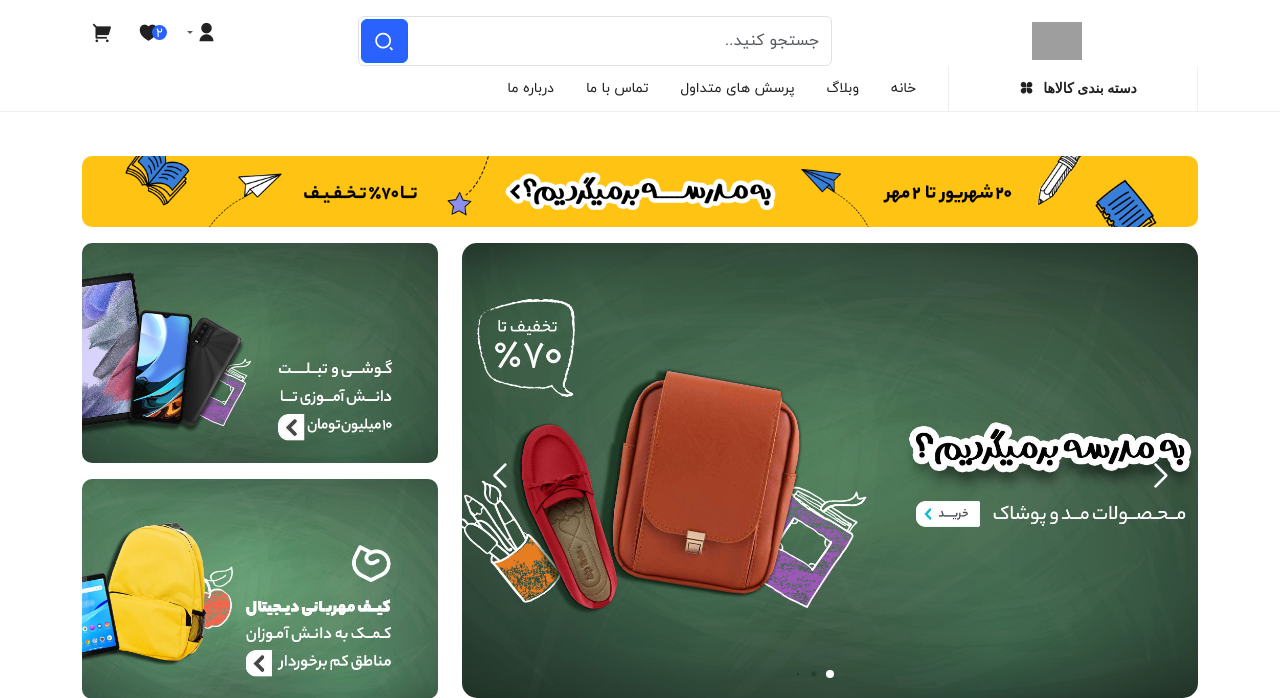
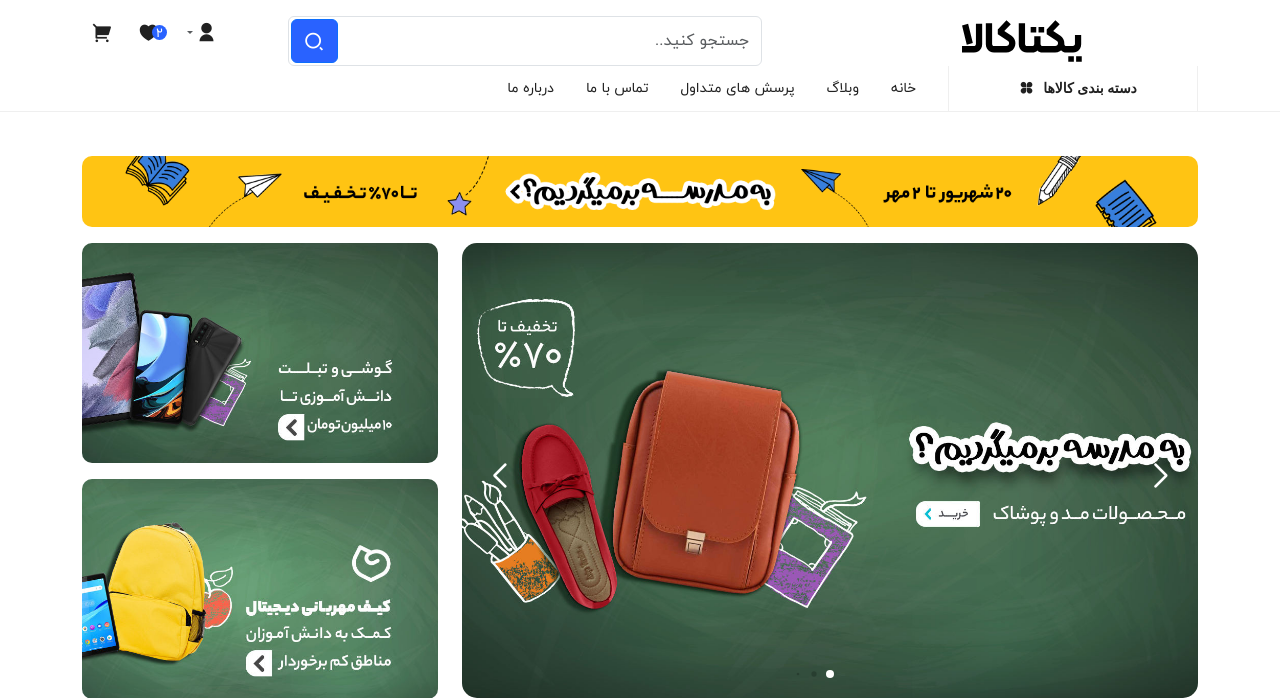
Before and after one commit to pouriashiralipour/digikala_online_shop, a Django app: page / in a window 1280 px wide. Shown: the top 698 px of the page. Run offline with Django 5.2, Linux system fonts and the light colour scheme; parts of the project's set-up code (start-up, migrations or seed data) failed here and were passed over; some libraries are stand-ins or nearby versions; some web fonts are replaced; grey boxes are pictures that could not be loaded.

Commit message:
add logo to base file

```diff
--- a/templates/_base.html
+++ b/templates/_base.html
@@ -47,7 +47,7 @@
                     <div class="d-flex align-items-center flex-grow-1 pe-3">
 
                         <a href="{% url 'home_page' %}" class="logo mt-3" style="margin-right: 100px">
-                            <img src="{% static "products/images/smartphone(1).png" %}" width="50" alt="">
+                            <img src={% static "products/images/logo-dark.svg"%} width="120" alt="">
 
                         </a>
 
```
